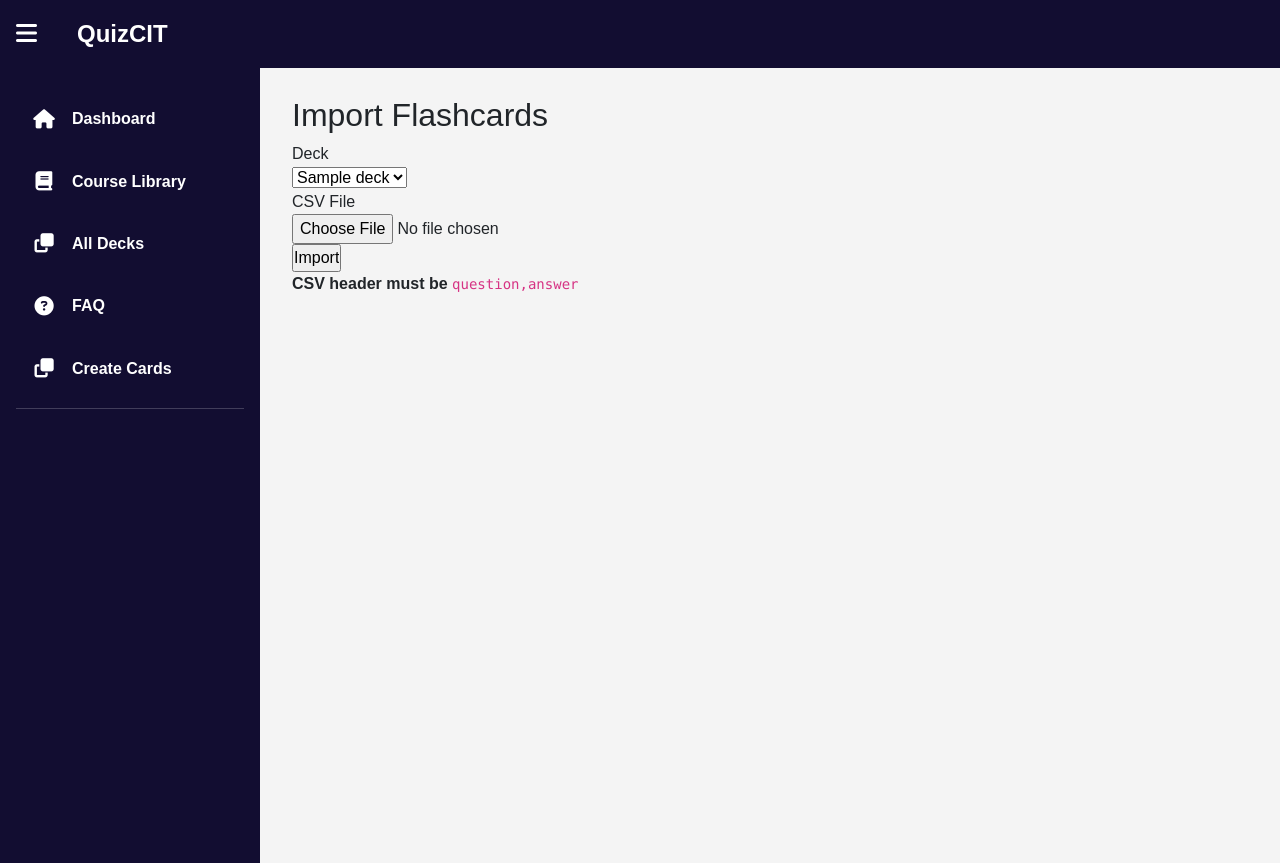
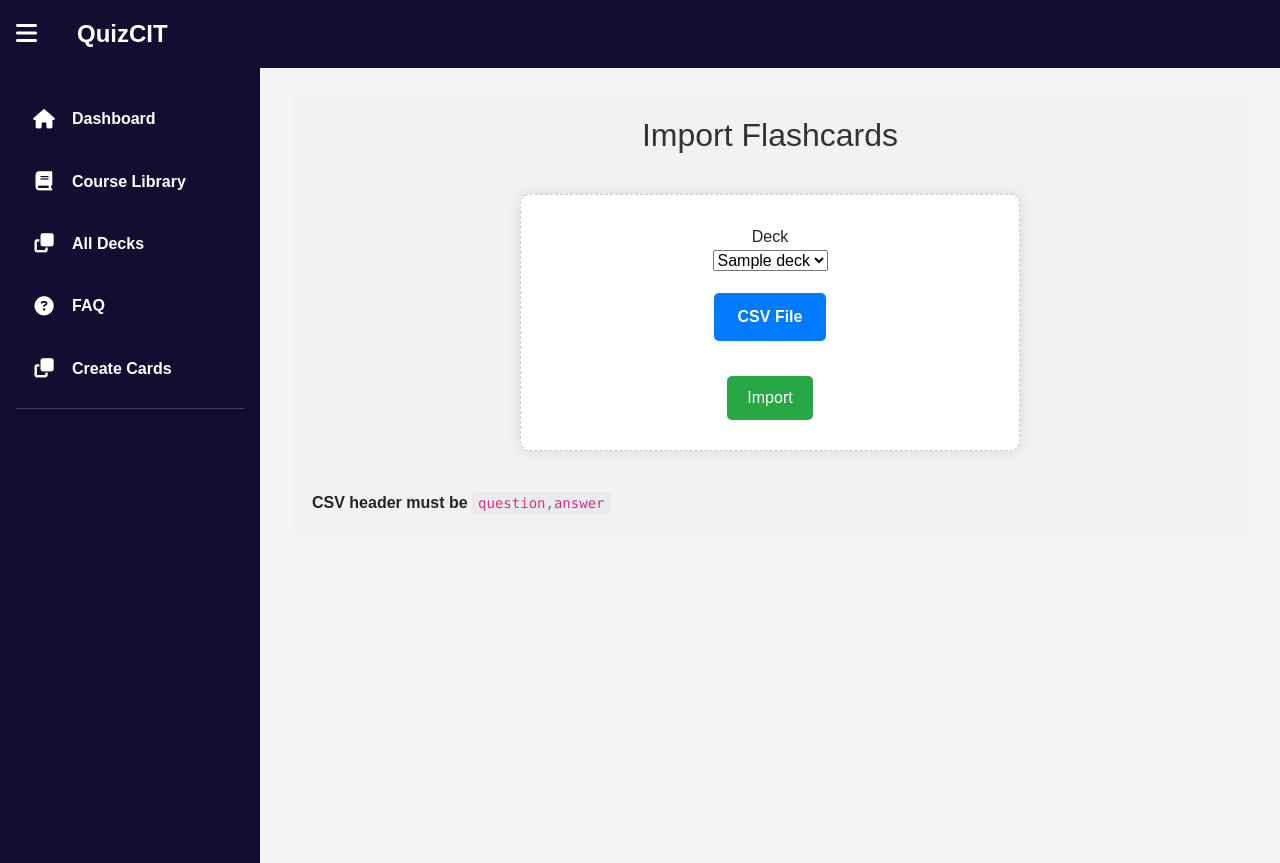
Before and after one commit to JChacon2001/CIT-PROJECT, a Flask app: page /import in a window 1280 px wide. Shown: the top 863 px of the page. Run offline with Flask 3, Linux system fonts and the light colour scheme; tables that the repository leaves empty hold one stand-in row (values such as "Sample post"); some libraries are stand-ins or nearby versions; some web fonts are replaced.

Commit message:
Initial commit

```diff
--- a/static/style.css
+++ b/static/style.css
@@ -1002,3 +1002,87 @@ pre code {
     box-sizing: border-box;
     height: 100%;
 }
+.import-page {
+  font-family: Arial, sans-serif;
+  background-color: #f2f2f2;
+  margin: 0;
+  padding: 20px;
+}
+
+.import-title {
+  text-align: center;
+  color: #333;
+}
+
+.import-form {
+  background-color: white;
+  max-width: 500px;
+  margin: 40px auto;
+  padding: 30px;
+  border-radius: 10px;
+  box-shadow: 0 0 15px rgba(0, 0, 0, 0.1);
+  border: 1px dashed #ccc;
+  text-align: center;
+}
+
+.import-file-input {
+  display: none;
+}
+
+.import-file-label {
+  display: inline-block;
+  margin: 20px 0;
+  padding: 12px 24px;
+  background-color: #007bff;
+  color: white;
+  border-radius: 5px;
+  cursor: pointer;
+  font-weight: bold;
+}
+
+.import-file-label:hover {
+  background-color: #0056b3;
+}
+
+.import-submit-btn {
+  margin-top: 15px;
+  padding: 10px 20px;
+  background-color: #28a745;
+  color: white;
+  border: none;
+  border-radius: 5px;
+  cursor: pointer;
+}
+
+.import-submit-btn:hover {
+  background-color: #218838;
+}
+
+.import-message {
+  text-align: center;
+  font-size: 14px;
+  color: #555;
+}
+
+.import-code {
+  background-color: #e9ecef;
+  padding: 3px 6px;
+  border-radius: 3px;
+}
+
+.import-table {
+  width: 100%;
+  border-collapse: collapse;
+  margin-top: 20px;
+}
+
+.import-table th,
+.import-table td {
+  border: 1px solid #ddd;
+  padding: 8px;
+  text-align: left;
+}
+
+.import-table th {
+  background-color: #f9f9f9;
+}
--- a/templates/import.html
+++ b/templates/import.html
@@ -1,16 +1,16 @@
-
 {% extends "base.html" %}
 
 {% block content %}
 <link rel="stylesheet" href="{{ url_for('static', filename='import.css') }}">
 
-<h2>Import Flashcards</h2>
+<div class="import-page">
+  <h2 class="import-title">Import Flashcards</h2>
 
   {% if msg %}
-  <p style="color: green;">{{ msg }}</p>
+    <p class="import-message">{{ msg }}</p>
   {% endif %}
 
-<form method="POST" enctype="multipart/form-data">
+  <form class="import-form" method="POST" enctype="multipart/form-data">
     {{ form.hidden_tag() }}
 
     <div>
@@ -19,20 +19,20 @@
     </div>
 
     <div>
-    {{ form.csv.label }}<br>
-    {{ form.csv() }}
+      {{ form.csv.label(class="import-file-label") }}<br>
+      {{ form.csv(class="import-file-input") }}
     </div>
 
     <div>
-    {{ form.submit() }}
+      {{ form.submit(class="import-submit-btn") }}
     </div>
   </form>
 
-<strong>CSV header must be</strong> <code>question,answer</code>
+  <strong>CSV header must be</strong> <code class="import-code">question,answer</code>
 
   {% if data %}
-  <h3>Imported Data</h3>
-  <table>
+    <h3 class="import-title">Imported Data</h3>
+    <table class="import-table">
       <thead>
         <tr>
           <th>Deck</th>
@@ -51,4 +51,5 @@
       </tbody>
     </table>
   {% endif %}
+</div>
 {% endblock %}
```
Lines whose indentation alone changed are shown as unchanged.
